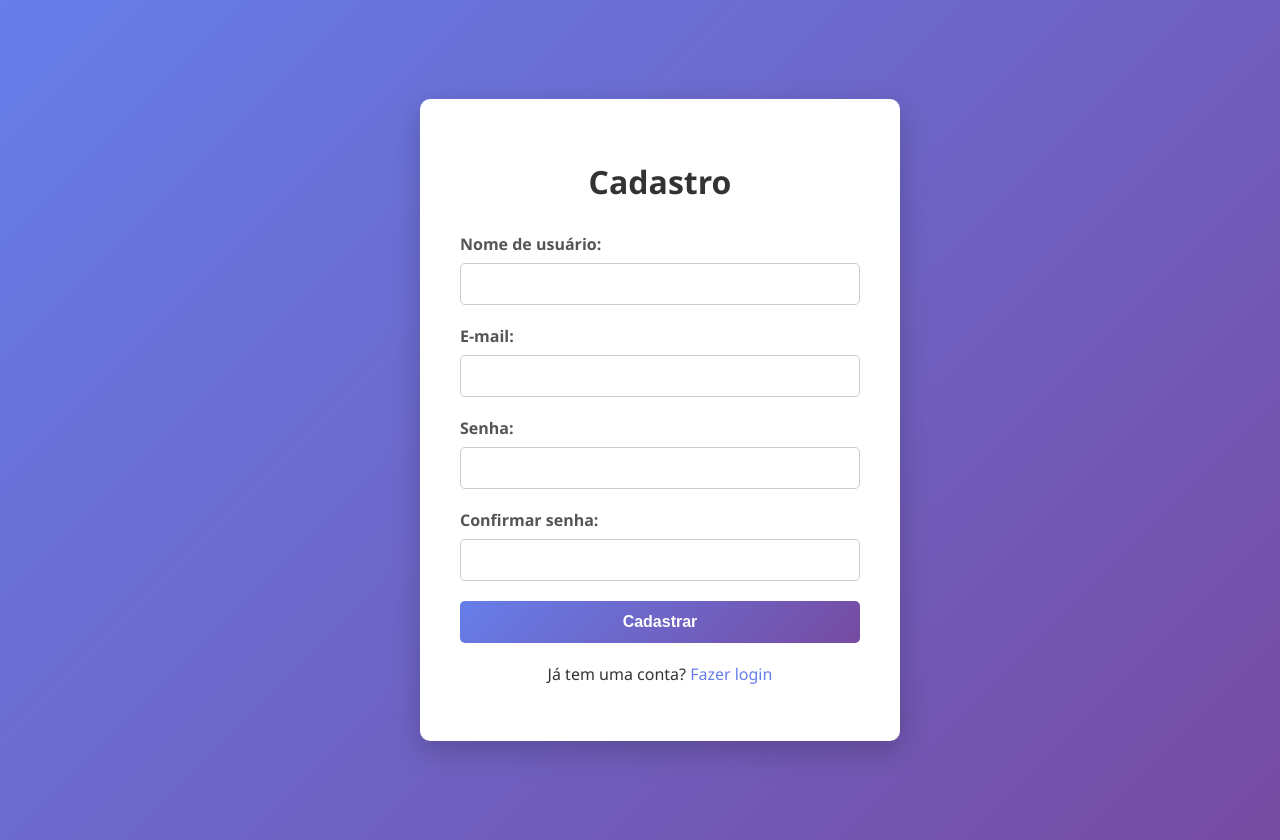
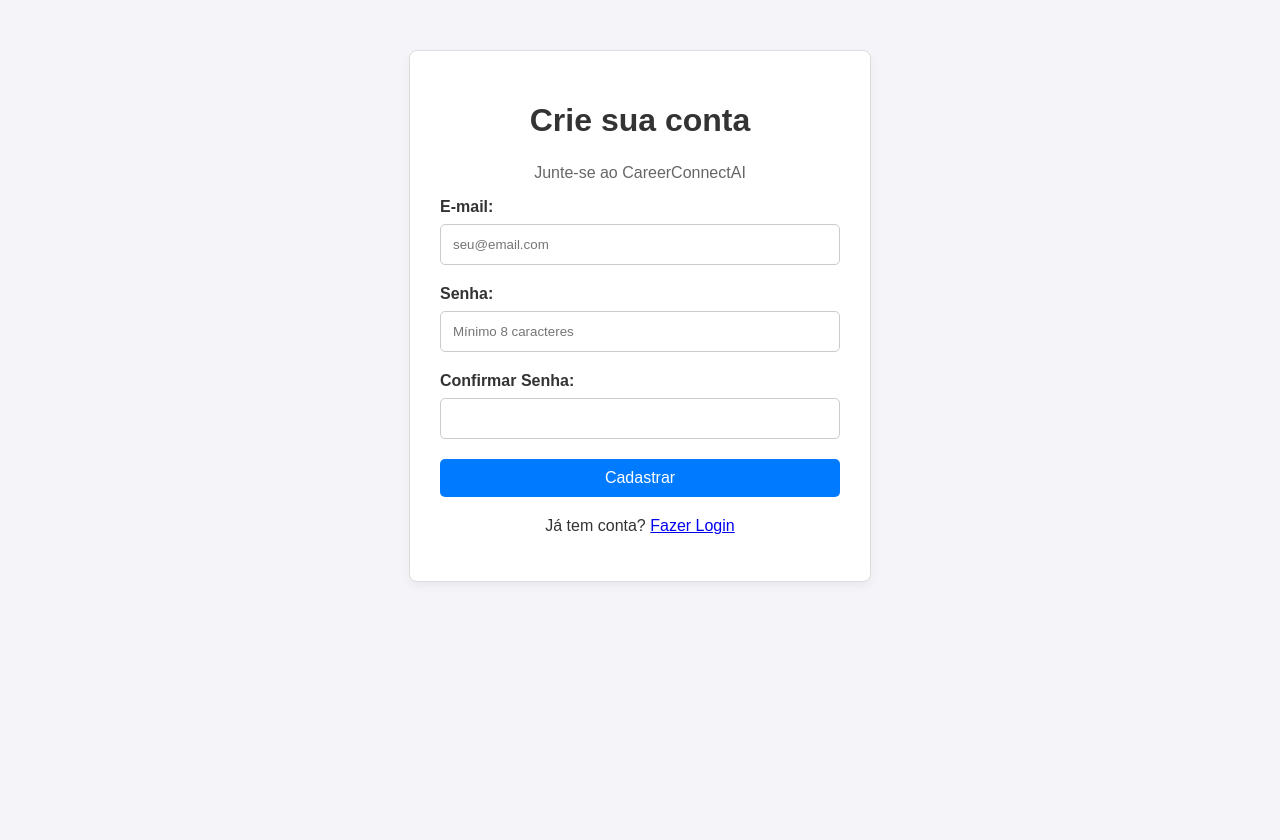
Before and after one commit to Nilton-Canto/CareerConnectAI, a Django app: page /api/users/cadastro/ in a window 1280 px wide. After the commit the page ends 582 px from the top, so only its background shows below. Run offline with Django 5.2, Linux system fonts and the light colour scheme.

Commit message:
fix(frontend): Implementa pagina de cadastro e corrige link na home

```diff
--- a/templates/cadastro.html
+++ b/templates/cadastro.html
@@ -4,172 +4,98 @@
 <head>
     <meta charset="UTF-8">
     <meta name="viewport" content="width=device-width, initial-scale=1.0">
-    <title>Cadastro - CareerConnectAI</title>
+    <title>Criar Conta - CareerConnectAI</title>
     <link rel="stylesheet" href="{% static 'css/style.css' %}">
-    <style>
-        body {
-            font-family: 'Segoe UI', Tahoma, Geneva, Verdana, sans-serif;
-            background: linear-gradient(135deg, #667eea 0%, #764ba2 100%);
-            min-height: 100vh;
-            display: flex;
-            justify-content: center;
-            align-items: center;
-            margin: 0;
-            padding: 20px;
-        }
-        .container {
-            background: white;
-            padding: 40px;
-            border-radius: 10px;
-            box-shadow: 0 10px 30px rgba(0,0,0,0.2);
-            max-width: 400px;
-            width: 100%;
-        }
-        h1 {
-            text-align: center;
-            color: #333;
-            margin-bottom: 30px;
-        }
-        .form-group {
-            margin-bottom: 20px;
-        }
-        label {
-            display: block;
-            margin-bottom: 8px;
-            color: #555;
-            font-weight: 500;
-        }
-        input {
-            width: 100%;
-            padding: 12px;
-            border: 1px solid #ddd;
-            border-radius: 5px;
-            font-size: 14px;
-            box-sizing: border-box;
-        }
-        input:focus {
-            outline: none;
-            border-color: #667eea;
-        }
-        button {
-            width: 100%;
-            padding: 12px;
-            background: linear-gradient(135deg, #667eea 0%, #764ba2 100%);
-            color: white;
-            border: none;
-            border-radius: 5px;
-            font-size: 16px;
-            cursor: pointer;
-            font-weight: 600;
-        }
-        button:hover {
-            transform: translateY(-2px);
-            box-shadow: 0 5px 15px rgba(0,0,0,0.2);
-        }
-        button:disabled {
-            opacity: 0.6;
-            cursor: not-allowed;
-            transform: none;
-        }
-        .error {
-            color: #e74c3c;
-            font-size: 14px;
-            margin-top: 5px;
-        }
-        .success {
-            color: #27ae60;
-            font-size: 14px;
-            margin-top: 5px;
-        }
-        .login-link {
-            text-align: center;
-            margin-top: 20px;
-        }
-        .login-link a {
-            color: #667eea;
-            text-decoration: none;
-        }
-    </style>
 </head>
 <body>
-    <div class="container">
-        <h1>Cadastro</h1>
-        <form id="cadastroForm">
-            <div class="form-group">
-                <label for="username">Nome de usuário:</label>
-                <input type="text" id="username" name="username" required>
-            </div>
 
+    <div class="login-container">
+        <header>
+            <h1>Crie sua conta</h1>
+            <p style="text-align: center; color: #666;">Junte-se ao CareerConnectAI</p>
+        </header>
+
+        <main>
+            <form id="registerForm">
                 <div class="form-group">
                     <label for="email">E-mail:</label>
-                <input type="email" id="email" name="email" required>
+                    <input type="email" id="email" name="email" required placeholder="seu@email.com">
                 </div>
 
                 <div class="form-group">
                     <label for="password">Senha:</label>
-                <input type="password" id="password" name="password" required>
+                    <input type="password" id="password" name="password" required placeholder="Mínimo 8 caracteres">
                 </div>
 
                 <div class="form-group">
-                <label for="password_confirm">Confirmar senha:</label>
+                    <label for="password_confirm">Confirmar Senha:</label>
                     <input type="password" id="password_confirm" name="password_confirm" required>
                 </div>
 
-            <div id="message"></div>
+                <div class="form-group">
+                    <button type="submit" class="button-primary">Cadastrar</button>
+                </div>
+                <div id="msg-area" style="text-align: center; margin-top: 10px;"></div>
 
-            <button type="submit" id="submitBtn">Cadastrar</button>
+                <p style="text-align: center; margin-top: 20px;">
+                    Já tem conta? <a href="/api/users/login/">Fazer Login</a>
+                </p>
             </form>
-
-        <div class="login-link">
-            <p>Já tem uma conta? <a href="/api/users/login/">Fazer login</a></p>
-        </div>
+        </main>
     </div>
 
     <script>
-        const form = document.getElementById('cadastroForm');
-        const messageDiv = document.getElementById('message');
+        const form = document.getElementById('registerForm');
+        const msgArea = document.getElementById('msg-area');
 
         form.addEventListener('submit', async (e) => {
             e.preventDefault();
+            msgArea.textContent = 'Cadastrando...';
+            msgArea.style.color = '#333';
 
-            const submitBtn = document.getElementById('submitBtn');
-            submitBtn.disabled = true;
-            submitBtn.textContent = 'Cadastrando...';
-            messageDiv.innerHTML = '';
-
-            const formData = {
-                username: document.getElementById('username').value,
-                email: document.getElementById('email').value,
-                password: document.getElementById('password').value,
-                password_confirm: document.getElementById('password_confirm').value
-            };
+            const email = document.getElementById('email').value;
+            const password = document.getElementById('password').value;
+            const password_confirm = document.getElementById('password_confirm').value;
 
             try {
+                // Chama a API de Cadastro que criamos na Tarefa #19
+                // Note a URL: /api/users/api/cadastro (conforme seu urls.py)
                 const response = await fetch('/api/users/api/cadastro', {
                     method: 'POST',
                     headers: {
                         'Content-Type': 'application/json',
                     },
-                    body: JSON.stringify(formData)
+                    body: JSON.stringify({
+                        email: email,
+                        password: password,
+                        password_confirm: password_confirm,
+                        // O username será gerado automaticamente pelo backend se omitido,
+                        // ou podemos enviar o email como username se preferir.
+                        username: email.split('@')[0]
+                    })
                 });
 
                 const data = await response.json();
 
                 if (response.ok) {
-                    messageDiv.innerHTML = '<p class="success">' + data.message + '</p>';
+                    msgArea.style.color = 'green';
+                    msgArea.textContent = 'Conta criada com sucesso! Redirecionando...';
+
+                    // Espera 2 segundos e manda para o login
                     setTimeout(() => {
                         window.location.href = '/api/users/login/';
-                    }, 1500);
+                    }, 2000);
                 } else {
-                    messageDiv.innerHTML = '<p class="error">' + data.message + '</p>';
+                    msgArea.style.color = 'red';
+                    msgArea.textContent = data.message || 'Erro ao cadastrar.';
                 }
             } catch (error) {
-                messageDiv.innerHTML = '<p class="error">Erro ao cadastrar. Tente novamente.</p>';
-            } finally {
-                submitBtn.disabled = false;
-                submitBtn.textContent = 'Cadastrar';
+                console.error('Erro:', error);
+                msgArea.style.color = 'red';
+                msgArea.textContent = 'Erro de conexão com o servidor.';
             }
         });
     </script>
+
 </body>
 </html>
--- a/templates/index.html
+++ b/templates/index.html
@@ -13,7 +13,7 @@
         <div class="logo">CareerConnectAI</div>
         <nav>
             <a href="/api/users/login/" class="nav-link">Entrar</a>
-            <a href="#" class="btn-nav">Criar Conta</a>
+            <a href="/api/users/cadastro/" class="btn-nav" class="btn-nav">Criar Conta</a>
         </nav>
     </header>
 
```
Lines whose indentation alone changed are shown as unchanged.
